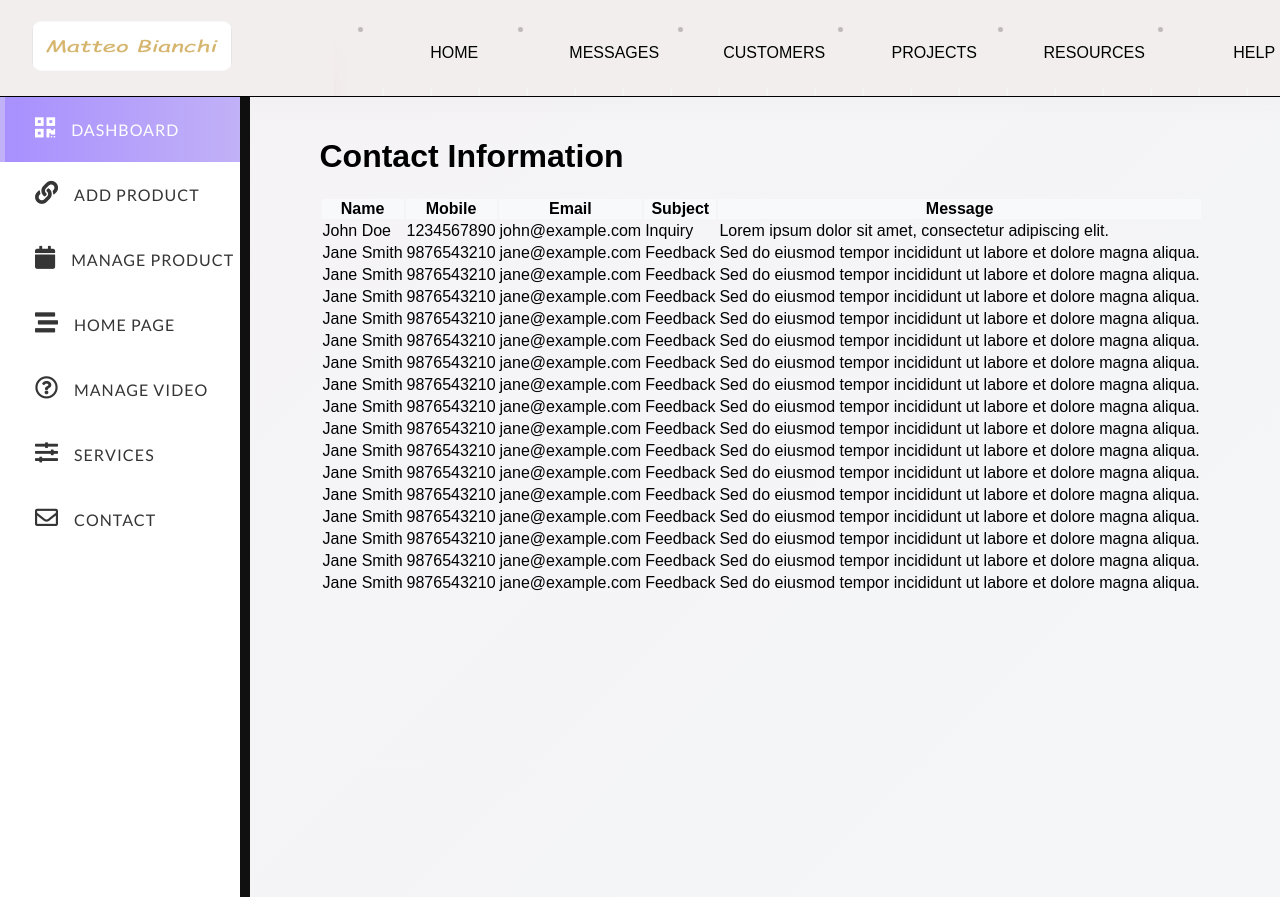
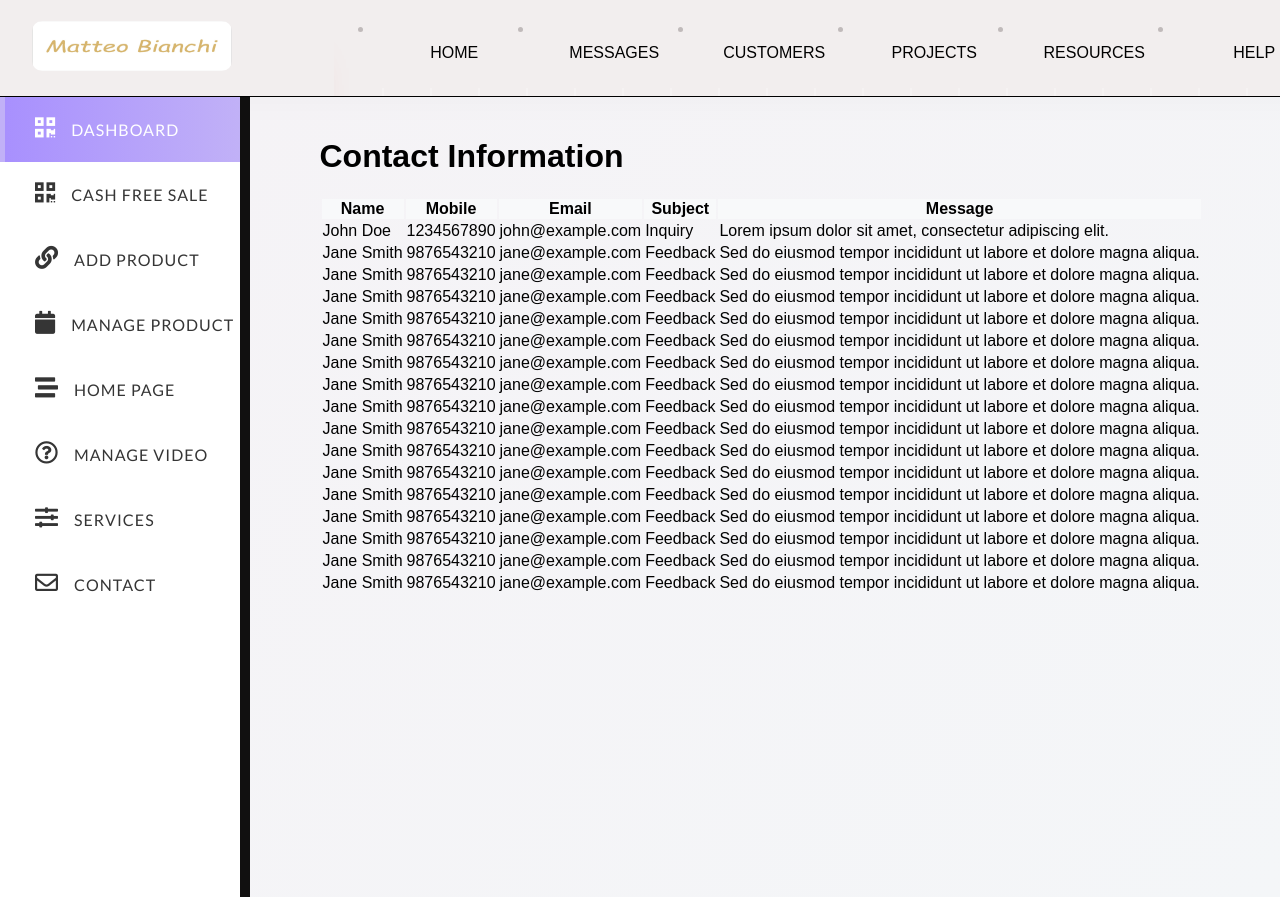
Before and after one commit to SoftGenics/Matteo-Bianchi-Admin, a React (Create React App) app: page /contact in a window 1280 px wide. Shown: the top 897 px of the page. Built offline with nearby package versions, Linux system fonts and the light colour scheme; some icons are missing.

Commit message:
cashfree update

```diff
--- a/src/App.js
+++ b/src/App.js
@@ -16,8 +16,8 @@ import './App.css';
 const App = () => (
   <BrowserRouter>
     <Routes>
-      <Route exact path="/" element={<Home />} />
-      <Route exact path="/orders" element={<Home2 />} />
+      <Route exact path="/cashfree/sale" element={<Home2 />} />
+      <Route exact path="/cashfree/sale" element={<Home />} />
       <Route exact path="/add-images" element={<AddImages />} />
       {/* <Route exact path="/add-videos" element={<AddVideos />} /> */}
       <Route exact path="/manage-image" element={<ManageImage />} />
--- a/src/components/Sidebar/index.js
+++ b/src/components/Sidebar/index.js
@@ -16,6 +16,11 @@ const Sidebar = () => (
                     <span>Dashboard</span>
                 </a>
             {/* </Link> */}
+            <a href="/cashfree/sale">
+                    <i className="fas fa-qrcode"></i>
+                    <span>Cash free Sale</span>
+                </a>
+
             <a href="/add-images">
                 <i className="fas fa-link"></i>
                 <span>Add Product</span>
--- a/src/server/server.js
+++ b/src/server/server.js
@@ -1,6 +1,6 @@
 // server.js
-// const SERVER_API_URL = 'https://backend.matteo-bianchi.com';
+const SERVER_API_URL = 'https://backend.matteo-bianchi.com';
 const SERVER_URL = 'http://localhost:3000';
-const SERVER_API_URL = 'http://localhost:8000';
+// const SERVER_API_URL = 'http://localhost:8000';
 
 export { SERVER_API_URL, SERVER_URL };
```
